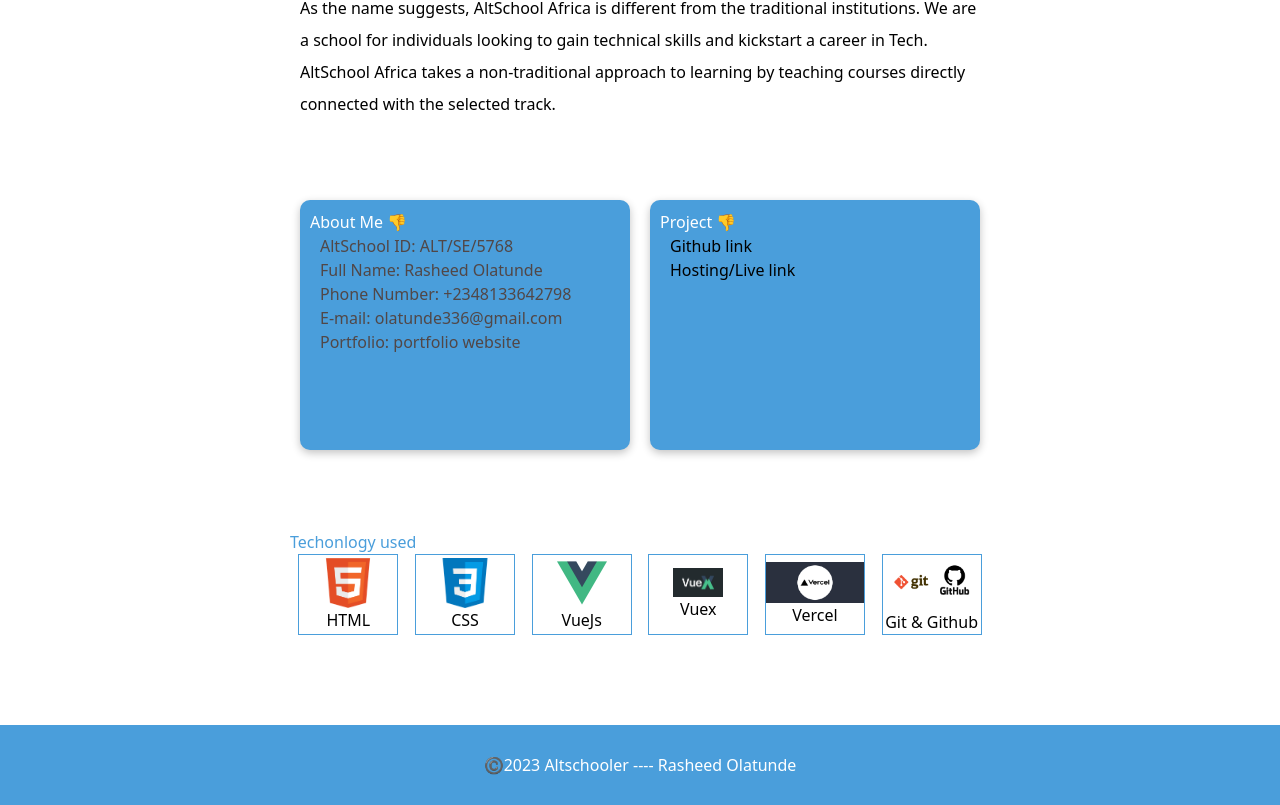
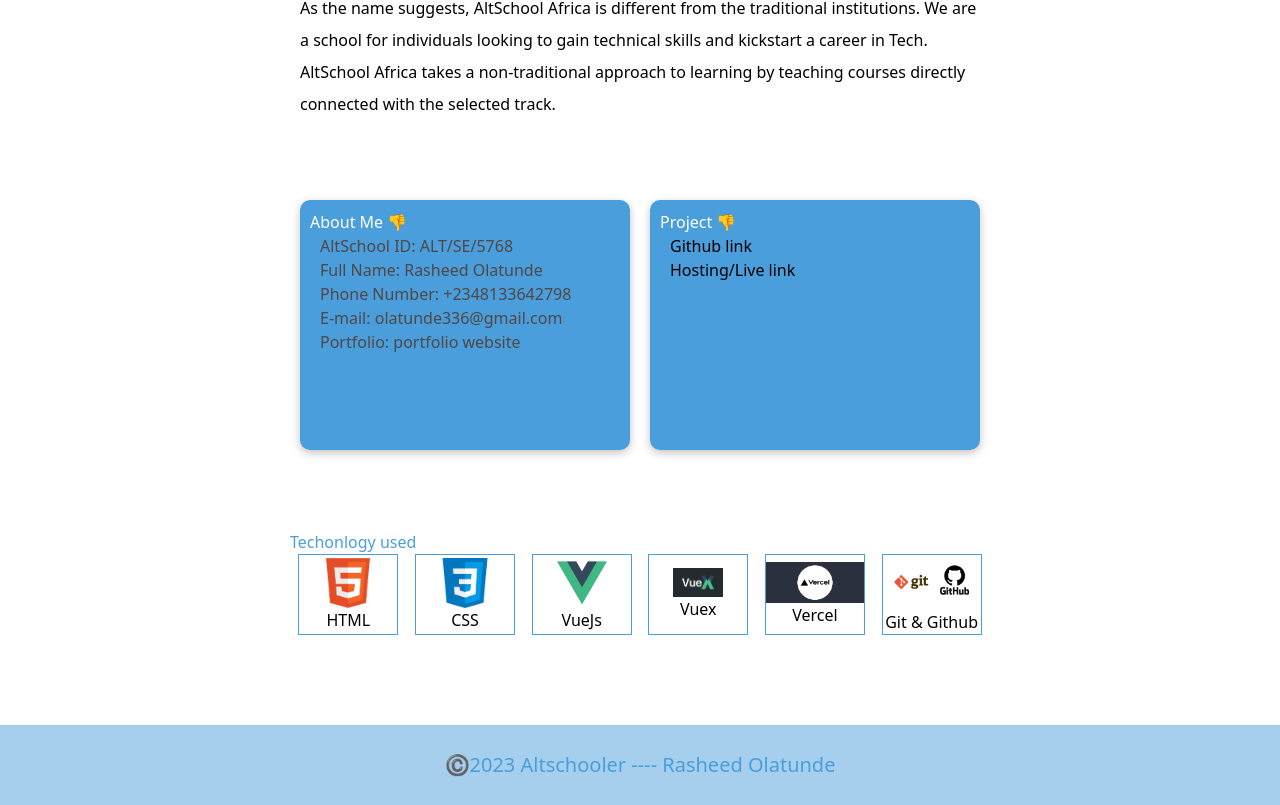
Before and after one commit to olatunde1998/AltSchool-Vue-Exam3, a Vue app: page / in a window 1280 px wide. Shown: the part 240-1045 px from the top of the page. Built offline with nearby package versions, Linux system fonts and the light colour scheme.

Commit message:
neccessary styling added

```diff
--- a/src/components/footerSection.vue
+++ b/src/components/footerSection.vue
@@ -11,10 +11,13 @@ export default {};
 <style>
 .copywrite {
   height: 10vh;
-  background: #4a9edb;
+  background: #A5CFED;
   display:flex;
   align-items: center;
   justify-content: center;
-  color: white;
+  color: #4A9EDB;
+}
+.copywrite>p{
+  font-size: 20px;
 }
 </style>
```
